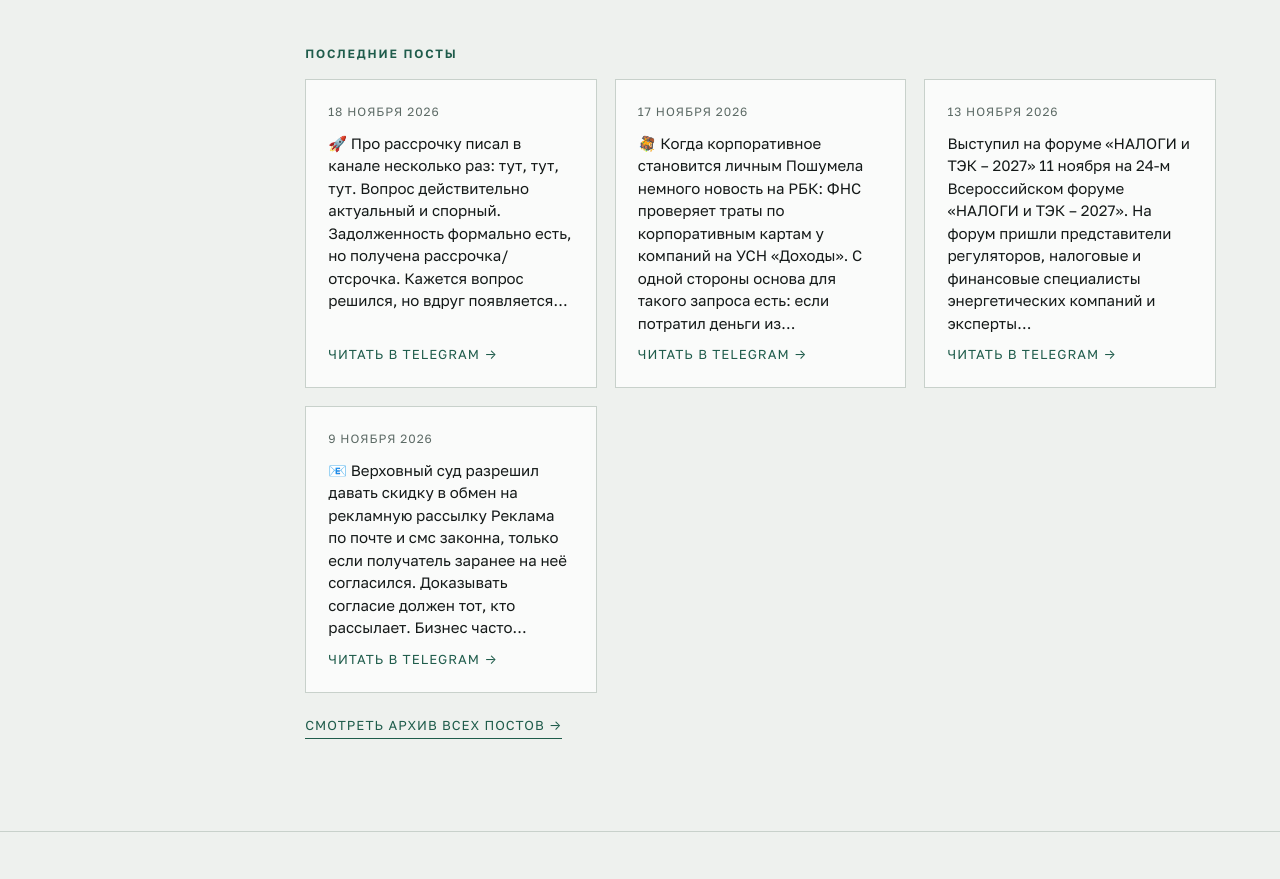
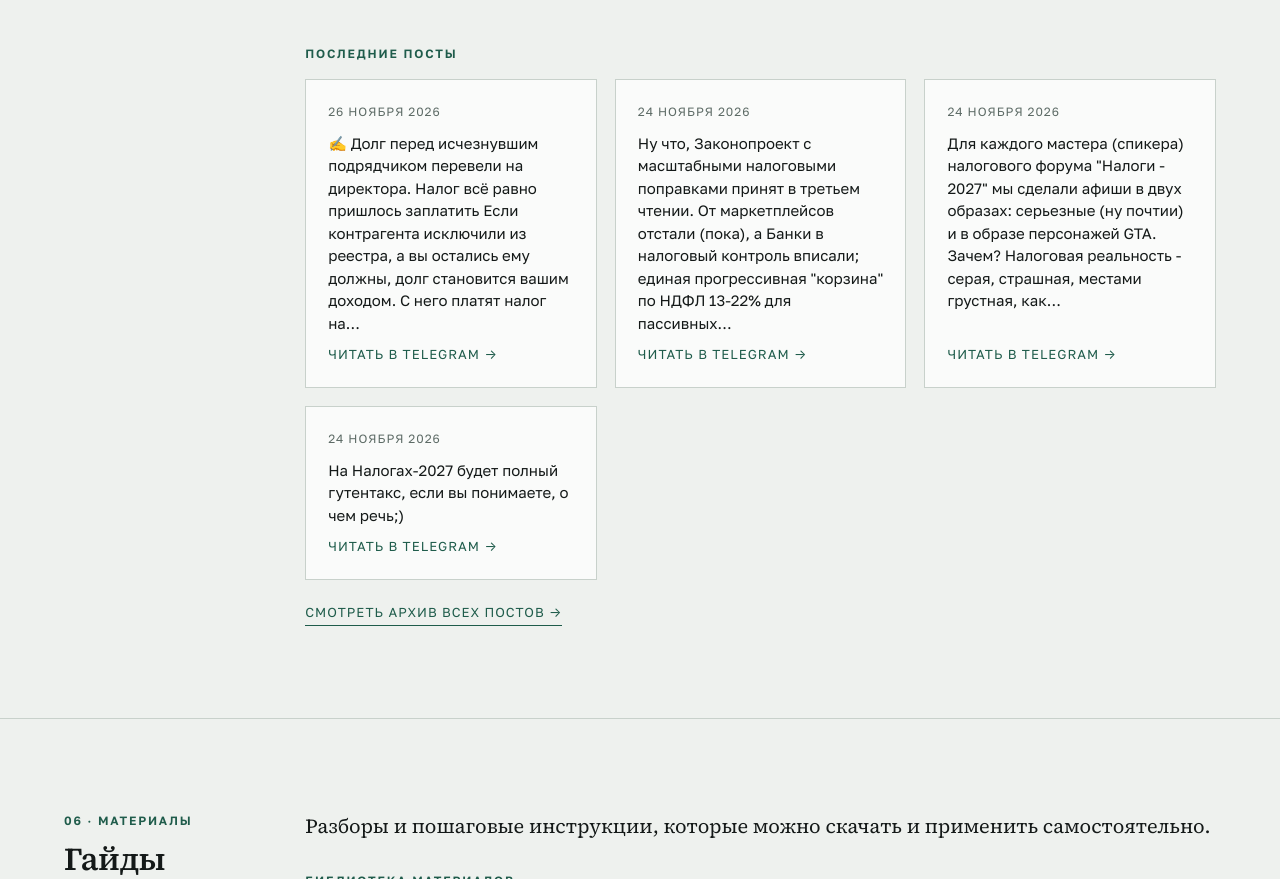
Before and after one commit to ykazakevichus-stack/kazakov-advokat-site, a plain HTML site: page index.html in a window 1280 px wide. Shown: the part 5913-6792 px from the top of the page. Drawn offline with Linux system fonts and the light colour scheme.

Commit message:
chore: sync latest Telegram posts

```diff
--- a/index.html
+++ b/index.html
@@ -423,21 +423,19 @@
           <p style="font-size:12px; font-weight:600; letter-spacing:.15em; text-transform:uppercase; color:var(--accent); margin:44px 0 0;">Последние посты</p>
           <div style="display:grid; grid-template-columns:repeat(auto-fit,minmax(240px,1fr)); gap:18px; margin-top:16px;">
 <!-- TG_POSTS_HOME_START -->
-<a href="https://t.me/kazakovvprave/101" target="_blank" rel="noopener" style="background:var(--surface); border:1px solid var(--line); padding:22px; display:flex; flex-direction:column; gap:10px; text-decoration:none;"><span style="font-size:12px; letter-spacing:.08em; text-transform:uppercase; color:var(--muted);">18 ноября 2026</span><p style="font-size:15px; color:var(--ink); margin:0; line-height:1.5;">🚀️️️️️️ Про рассрочку писал в канале несколько раз: тут, тут, тут.
+<a href="https://t.me/kazakovvprave/107" target="_blank" rel="noopener" style="background:var(--surface); border:1px solid var(--line); padding:22px; display:flex; flex-direction:column; gap:10px; text-decoration:none;"><span style="font-size:12px; letter-spacing:.08em; text-transform:uppercase; color:var(--muted);">26 ноября 2026</span><p style="font-size:15px; color:var(--ink); margin:0; line-height:1.5;">✍️ Долг перед исчезнувшим подрядчиком перевели на директора. Налог всё равно пришлось заплатить
 
-Вопрос действительно актуальный и спорный.
-Задолженность формально есть, но получена рассрочка/отсрочка. Кажется вопрос решился, но вдруг появляется…</p><span style="margin-top:auto; font-size:13px; letter-spacing:.08em; text-transform:uppercase; color:var(--accent);">Читать в Telegram →</span></a>
-<a href="https://t.me/kazakovvprave/100" target="_blank" rel="noopener" style="background:var(--surface); border:1px solid var(--line); padding:22px; display:flex; flex-direction:column; gap:10px; text-decoration:none;"><span style="font-size:12px; letter-spacing:.08em; text-transform:uppercase; color:var(--muted);">17 ноября 2026</span><p style="font-size:15px; color:var(--ink); margin:0; line-height:1.5;">🪎 Когда корпоративное становится личным
+Если контрагента исключили из реестра, а вы остались ему должны, долг становится вашим доходом. С него платят налог на…</p><span style="margin-top:auto; font-size:13px; letter-spacing:.08em; text-transform:uppercase; color:var(--accent);">Читать в Telegram →</span></a>
+<a href="https://t.me/kazakovvprave/106" target="_blank" rel="noopener" style="background:var(--surface); border:1px solid var(--line); padding:22px; display:flex; flex-direction:column; gap:10px; text-decoration:none;"><span style="font-size:12px; letter-spacing:.08em; text-transform:uppercase; color:var(--muted);">24 ноября 2026</span><p style="font-size:15px; color:var(--ink); margin:0; line-height:1.5;">Ну что, Законопроект с масштабными налоговыми поправками принят в третьем чтении.
 
-Пошумела немного новость на РБК: ФНС проверяет траты по корпоративным картам у компаний на УСН «Доходы».
+От маркетплейсов отстали (пока), а Банки в налоговый контроль вписали;
+единая прогрессивная &quot;корзина&quot; по НДФЛ 13-22% для пассивных…</p><span style="margin-top:auto; font-size:13px; letter-spacing:.08em; text-transform:uppercase; color:var(--accent);">Читать в Telegram →</span></a>
+<a href="https://t.me/kazakovvprave/104" target="_blank" rel="noopener" style="background:var(--surface); border:1px solid var(--line); padding:22px; display:flex; flex-direction:column; gap:10px; text-decoration:none;"><span style="font-size:12px; letter-spacing:.08em; text-transform:uppercase; color:var(--muted);">24 ноября 2026</span><p style="font-size:15px; color:var(--ink); margin:0; line-height:1.5;">Для каждого мастера (спикера) налогового форума &quot;Налоги - 2027&quot; мы сделали афиши в двух образах: серьезные (ну почтии) и в образе персонажей GTA.
 
-С одной стороны основа для такого запроса есть: если потратил деньги из…</p><span style="margin-top:auto; font-size:13px; letter-spacing:.08em; text-transform:uppercase; color:var(--accent);">Читать в Telegram →</span></a>
-<a href="https://t.me/kazakovvprave/96" target="_blank" rel="noopener" style="background:var(--surface); border:1px solid var(--line); padding:22px; display:flex; flex-direction:column; gap:10px; text-decoration:none;"><span style="font-size:12px; letter-spacing:.08em; text-transform:uppercase; color:var(--muted);">13 ноября 2026</span><p style="font-size:15px; color:var(--ink); margin:0; line-height:1.5;">Выступил на форуме «НАЛОГИ и ТЭК – 2027»
+Зачем?
 
-11 ноября на 24-м Всероссийском форуме «НАЛОГИ и ТЭК – 2027». На форум пришли представители регуляторов, налоговые и финансовые специалисты энергетических компаний и эксперты…</p><span style="margin-top:auto; font-size:13px; letter-spacing:.08em; text-transform:uppercase; color:var(--accent);">Читать в Telegram →</span></a>
-<a href="https://t.me/kazakovvprave/95" target="_blank" rel="noopener" style="background:var(--surface); border:1px solid var(--line); padding:22px; display:flex; flex-direction:column; gap:10px; text-decoration:none;"><span style="font-size:12px; letter-spacing:.08em; text-transform:uppercase; color:var(--muted);">9 ноября 2026</span><p style="font-size:15px; color:var(--ink); margin:0; line-height:1.5;">📧 Верховный суд разрешил давать скидку в обмен на рекламную рассылку
-
-Реклама по почте и смс законна, только если получатель заранее на неё согласился. Доказывать согласие должен тот, кто рассылает. Бизнес часто…</p><span style="margin-top:auto; font-size:13px; letter-spacing:.08em; text-transform:uppercase; color:var(--accent);">Читать в Telegram →</span></a>
+Налоговая реальность - серая, страшная, местами грустная, как…</p><span style="margin-top:auto; font-size:13px; letter-spacing:.08em; text-transform:uppercase; color:var(--accent);">Читать в Telegram →</span></a>
+<a href="https://t.me/kazakovvprave/103" target="_blank" rel="noopener" style="background:var(--surface); border:1px solid var(--line); padding:22px; display:flex; flex-direction:column; gap:10px; text-decoration:none;"><span style="font-size:12px; letter-spacing:.08em; text-transform:uppercase; color:var(--muted);">24 ноября 2026</span><p style="font-size:15px; color:var(--ink); margin:0; line-height:1.5;">На Налогах-2027 будет полный гутентакс, если вы понимаете, о чем речь;)</p><span style="margin-top:auto; font-size:13px; letter-spacing:.08em; text-transform:uppercase; color:var(--accent);">Читать в Telegram →</span></a>
 <!-- TG_POSTS_HOME_END -->
           </div>
           <a href="archive.html" style="display:inline-block; margin-top:22px; font-size:13px; letter-spacing:.08em; text-transform:uppercase; color:var(--accent); text-decoration:none; border-bottom:1px solid var(--accent); padding-bottom:2px;">Смотреть архив всех постов →</a>
```
Also changed, not shown: archive.html (+14 -0 lines), sitemap.xml (+4 -4 lines).
